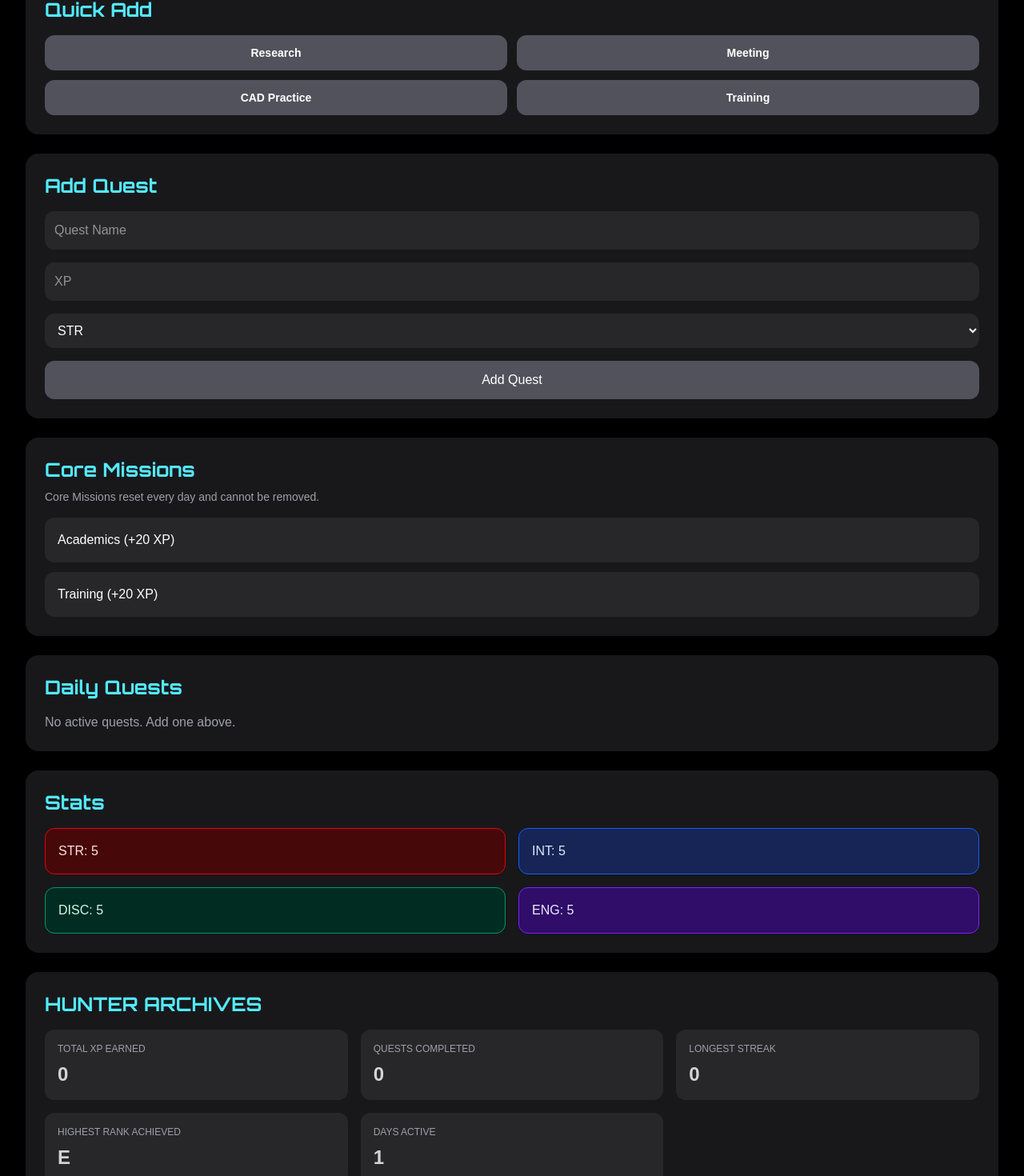
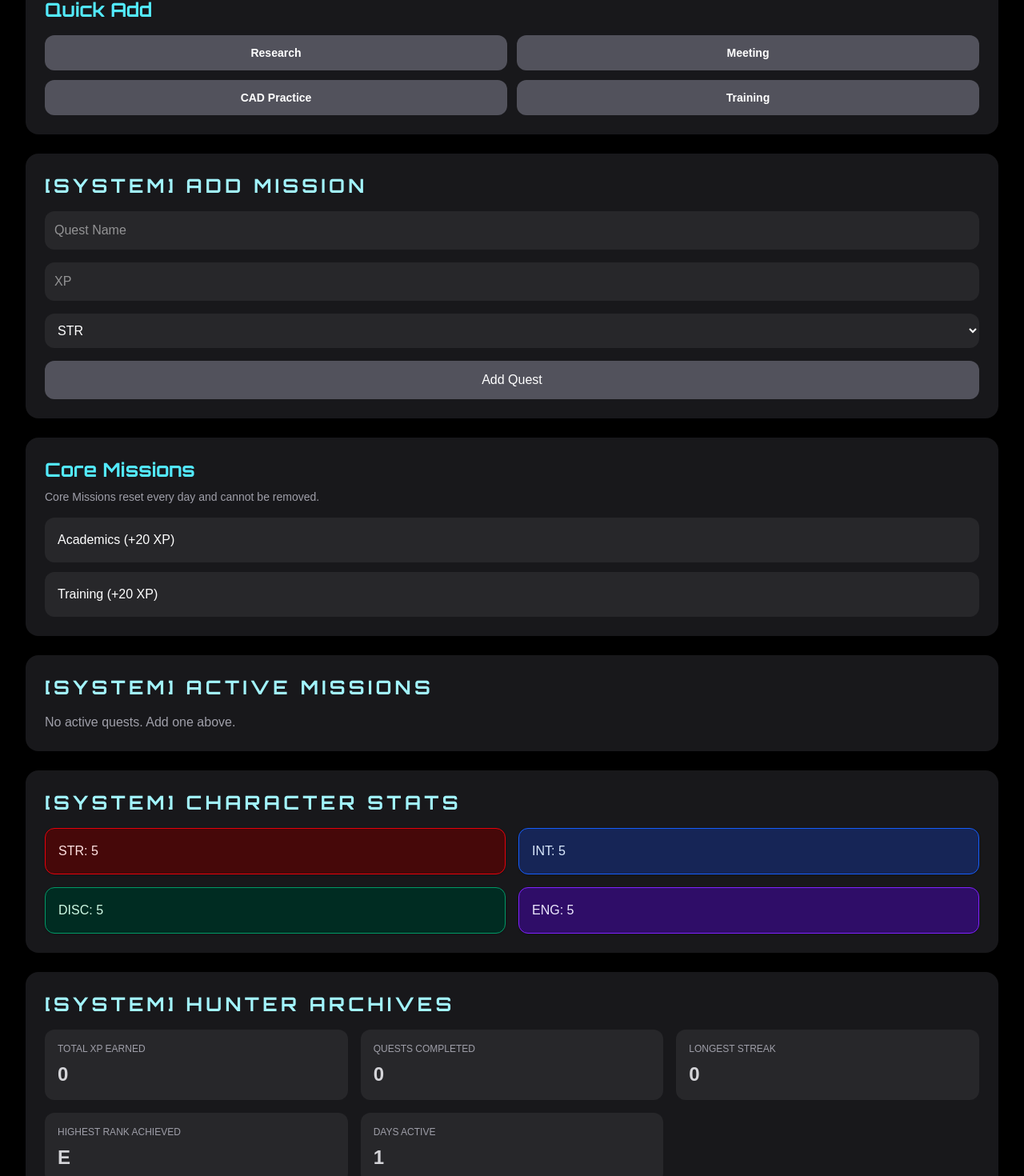
Before and after one commit to Saikat-cloud128/Hunter-System, a Next.js app: page / in a window 1280 px wide. Shown: the part 418-1888 px from the top of the page at 80% size. Built offline with nearby package versions, Linux system fonts and the light colour scheme.

Commit message:
Sytem Header modification

```diff
--- a/app/page.tsx
+++ b/app/page.tsx
@@ -602,8 +602,8 @@ function quickAddQuest(name: string, stat: StatKey, xp: number) {
 
       {/* ADD QUEST */}
 <div className="bg-zinc-900 p-6 rounded-2xl mb-6">
-  <h2 className="font-orbitron text-2xl font-semibold mb-4 text-cyan-300">
-    Add Quest
+  <h2 className="font-orbitron text-2xl font-semibold mb-4 text-cyan-200 uppercase tracking-[0.18em]">
+    [SYSTEM] ADD MISSION
   </h2>
 
   <div className="flex flex-col gap-4">
@@ -678,8 +678,8 @@ function quickAddQuest(name: string, stat: StatKey, xp: number) {
       </div>
 
       <div className="bg-zinc-900 p-6 rounded-2xl mb-6">
-        <h2 className="font-orbitron text-2xl font-semibold mb-4 text-cyan-300">
-          Daily Quests
+        <h2 className="font-orbitron text-2xl font-semibold mb-4 text-cyan-200 uppercase tracking-[0.18em]">
+          [SYSTEM] ACTIVE MISSIONS
         </h2>
 
         {quests.length === 0 ? (
@@ -721,8 +721,8 @@ function quickAddQuest(name: string, stat: StatKey, xp: number) {
 
       {/* STATS */}
       <div className="bg-zinc-900 p-6 rounded-2xl">
-        <h2 className="font-orbitron text-2xl font-semibold mb-4 text-cyan-300">
-          Stats
+        <h2 className="font-orbitron text-2xl font-semibold mb-4 text-cyan-200 uppercase tracking-[0.18em]">
+          [SYSTEM] CHARACTER STATS
         </h2>
 
         <div className="grid grid-cols-2 gap-4">
@@ -746,8 +746,8 @@ function quickAddQuest(name: string, stat: StatKey, xp: number) {
 
       {/* HUNTER RECORDS */}
       <div className="bg-zinc-900 p-6 rounded-2xl mt-6">
-        <h2 className="font-orbitron text-2xl font-semibold mb-4 text-cyan-300">
-          HUNTER ARCHIVES
+        <h2 className="font-orbitron text-2xl font-semibold mb-4 text-cyan-200 uppercase tracking-[0.18em]">
+          [SYSTEM] HUNTER ARCHIVES
         </h2>
 
         <div className="grid grid-cols-1 sm:grid-cols-2 lg:grid-cols-3 gap-4">
```
